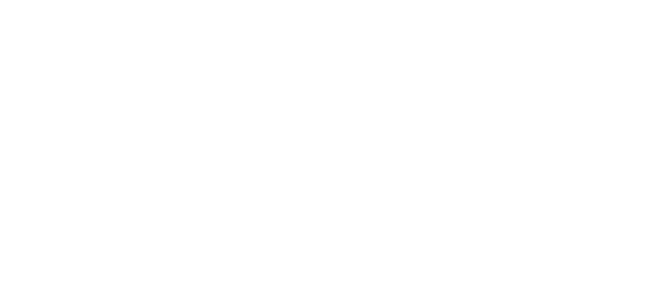
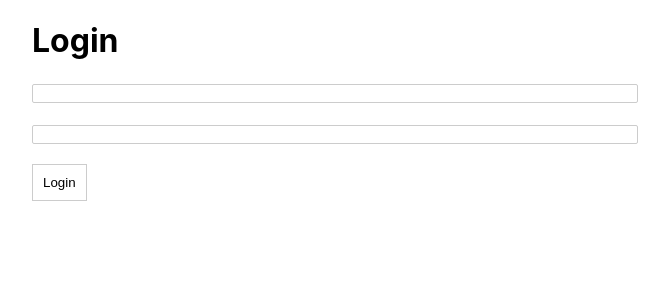
Before and after one commit to alexey-yudin/react-training-solutions, a React (Create React App) app: page /login in a window 1280 px wide. Shown: the top 300 px of the page, without its empty margins (308-977 px from the left). Built offline with nearby package versions, Linux system fonts and the light colour scheme; the HTML template or start-up script is replaced by a standard one.

Commit message:
Add login form solution.

```diff
--- a/src/App.js
+++ b/src/App.js
@@ -2,6 +2,7 @@
 import {Component} from 'react';
 import './App.css';
 import {BookList} from './book-list/book-list';
+import {Login} from './login/login';
 import { BrowserRouter as Router, Route, Switch } from "react-router-dom";
 
 export class App extends Component {
@@ -13,6 +14,7 @@
             <Route exact path="/" component={BookList}/>
             <Route path='/list' component={BookList}/>
             <Route path='/grid' component={BookList}/>
+            <Route path='/login' component={Login}/>
           </Switch>
         </div>
       </Router>
--- /dev/null
+++ b/src/login/login.css
@@ -0,0 +1,24 @@
+.login-container {
+    width: 600px;
+    margin: 0 auto;
+}
+
+.field-container {
+    margin-top: 20px;
+}
+
+.field {
+    width: 100%;
+    border: 1px solid #ccc;
+    border-radius: 2px;
+}
+
+.save-button {
+    padding: 10px;
+    background-color: #fff;
+    border: 1px solid #ccc;
+}
+
+.save-button:active {
+    outline: none;
+}
--- /dev/null
+++ b/src/login/login.js
@@ -0,0 +1,56 @@
+import React from 'react';
+import {Component} from 'react';
+import './login.css';
+
+export class Login extends Component {
+  constructor(props) {
+    super(props);
+
+    this.state = {
+      login: '',
+      password: ''
+    };
+  }
+
+  handleChange = fieldName => {
+    return event => {
+      this.setState({
+        [fieldName]: event.target.value
+      });
+    };
+  };
+
+  onSave = () => {
+    console.log(this.state);
+  };
+
+  render() {
+    return (
+      <div className='login-container'>
+        <form>
+          <h1>Login</h1>
+
+          <div className='field-container'>
+            <input
+              className='field'
+              type="text"
+              value={this.state.login}
+              onChange={this.handleChange('login')}/>
+          </div>
+
+          <div className='field-container'>
+            <input
+              className='field'
+              type="password"
+              value={this.state.password}
+              onChange={this.handleChange('password')}/>
+          </div>
+
+          <div className='field-container'>
+            <button className='save-button' type='button' onClick={this.onSave}>Login</button>
+          </div>
+        </form>
+      </div>
+    );
+  }
+}
```
